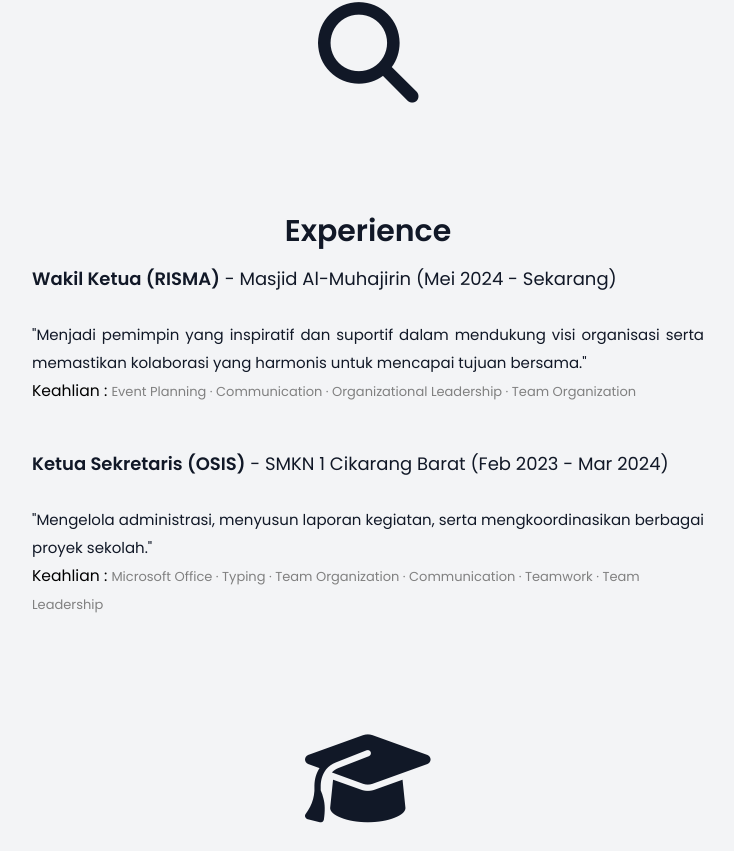
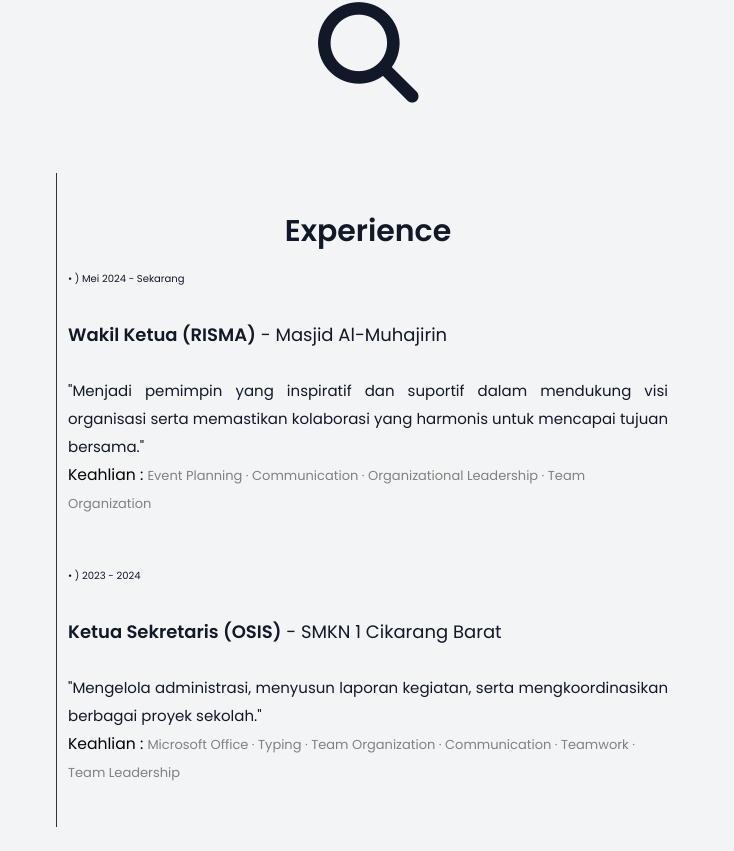
Before and after one commit to elnaxy12/Portofolio, a plain HTML site: page index.html in a window 1280 px wide. Shown: the part 949-1800 px from the top of the page, without its empty margins (272-1006 px from the left). Drawn offline with nearby package versions, Linux system fonts and the light colour scheme.

Commit message:
index.html

```diff
--- a/index.html
+++ b/index.html
@@ -139,9 +139,9 @@
         <section id="album" class="py-10">
             <h2 class="text-3xl font-bold text-center">My Achievements</h2>
             <div class="mt-6 slider">
-                <div><img src="sertifikat_excel_basic.png" alt="Gambar 1" class="rounded-lg shadow-md"></div>
-                <div><img src="sertifikat_excel_index_match.png" alt="Gambar 2" class="rounded-lg shadow-md"></div>
-                <div><img src="sertifikat_excel_pivot_table.png" alt="Gambar 3" class="rounded-lg shadow-md"></div>
+                <div><img src="sertifikat_excel_basic.png" alt="Gambar 1" class="rounded-lg"></div>
+                <div><img src="sertifikat_excel_index_match.png" alt="Gambar 2" class="rounded-lg"></div>
+                <div><img src="sertifikat_excel_pivot_table.png" alt="Gambar 3" class="rounded-lg"></div>
             </div>
         </section>
         <!--Animasi Icon-->
@@ -167,20 +167,44 @@
         }
 
         </style>
+        <style>
+        .timeline {
+            position: relative;
+            max-width: 600px;
+            margin: auto;
+        }
+        .timeline::after {
+            content: '';
+            position: absolute;
+            width: 1px;
+            background-color: #333;
+            top: 0;
+            bottom: 0;
+            height: auto;
+            left: -10px;
+            margin-left: -2px;
+        }
+        </style>
         <div class="icon" style="place-items: center; height: 30vh; display: grid;">
             <i class="fa-solid fa-magnifying-glass" style="font-size: 10ch;"></i>        </div>
+        <div class="timeline">
             <section id="experience" class="py-10">
                 <h2 class="text-3xl font-bold text-center">Experience</h2>
                 <div class="mt-4 text-lg max-w-2xl mx-auto">
-                <p><strong>Wakil Ketua (RISMA)</strong> - Masjid Al-Muhajirin (Mei 2024 - Sekarang)</p>
+                    <p style="font-size: x-small;">• ) Mei 2024 - Sekarang</p>
+                    <br>
+                    <p><strong>Wakil Ketua (RISMA)</strong> - Masjid Al-Muhajirin</p>
                     <p style="font-size: smaller; text-align: justify;"><br>"Menjadi pemimpin yang inspiratif dan suportif dalam mendukung visi organisasi serta memastikan kolaborasi yang harmonis untuk mencapai tujuan bersama."</p>
                     <p style="color: gray; font-size: small;"><span style="color: black; font-size: larger;">Keahlian : </span>Event Planning · Communication · Organizational Leadership · Team Organization</p>
-                <p class="mt-4"><strong><br>Ketua Sekretaris (OSIS)</strong> - SMKN 1 Cikarang Barat (Feb 2023 - Mar 2024)</p>
+                    <br>
+                    <p class="mt-4" style="font-size: x-small;">• ) 2023 - 2024</p>
+                    <br>
+                    <p><strong>Ketua Sekretaris (OSIS)</strong> - SMKN 1 Cikarang Barat</p>
                     <p style="font-size: smaller; text-align: justify;"><br>"Mengelola administrasi, menyusun laporan kegiatan, serta mengkoordinasikan berbagai proyek sekolah."</p>
                     <p style="color: gray; font-size: small;"><span style="color: black; font-size: larger;">Keahlian : </span>Microsoft Office · Typing · Team Organization · Communication · Teamwork · Team Leadership</p>
                 </div>
              </section>
-
+        </div>
         <div class="icon" style="place-items: center; height: 30vh; display: grid;">
             <i class="fa-solid fa-graduation-cap" style="font-size:10ch;"></i>
         </div>
```
Lines whose indentation alone changed are shown as unchanged.
